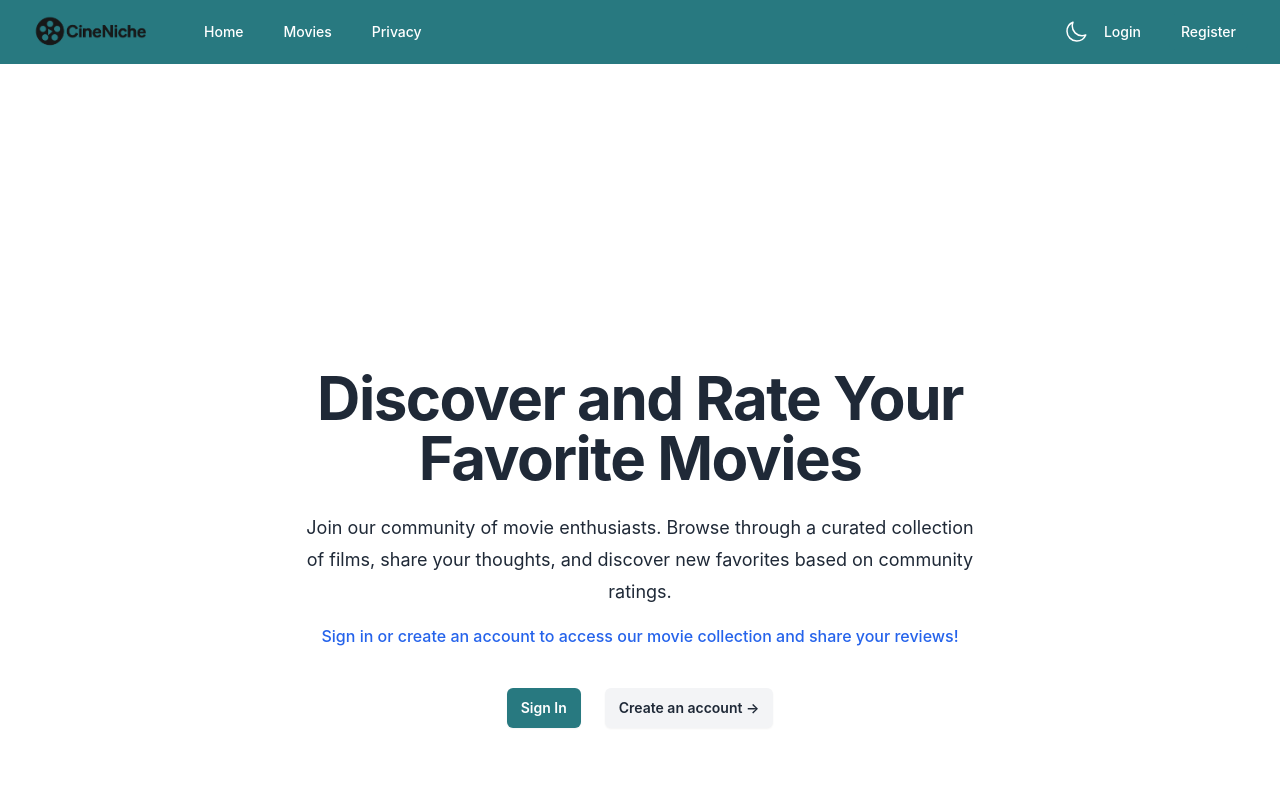
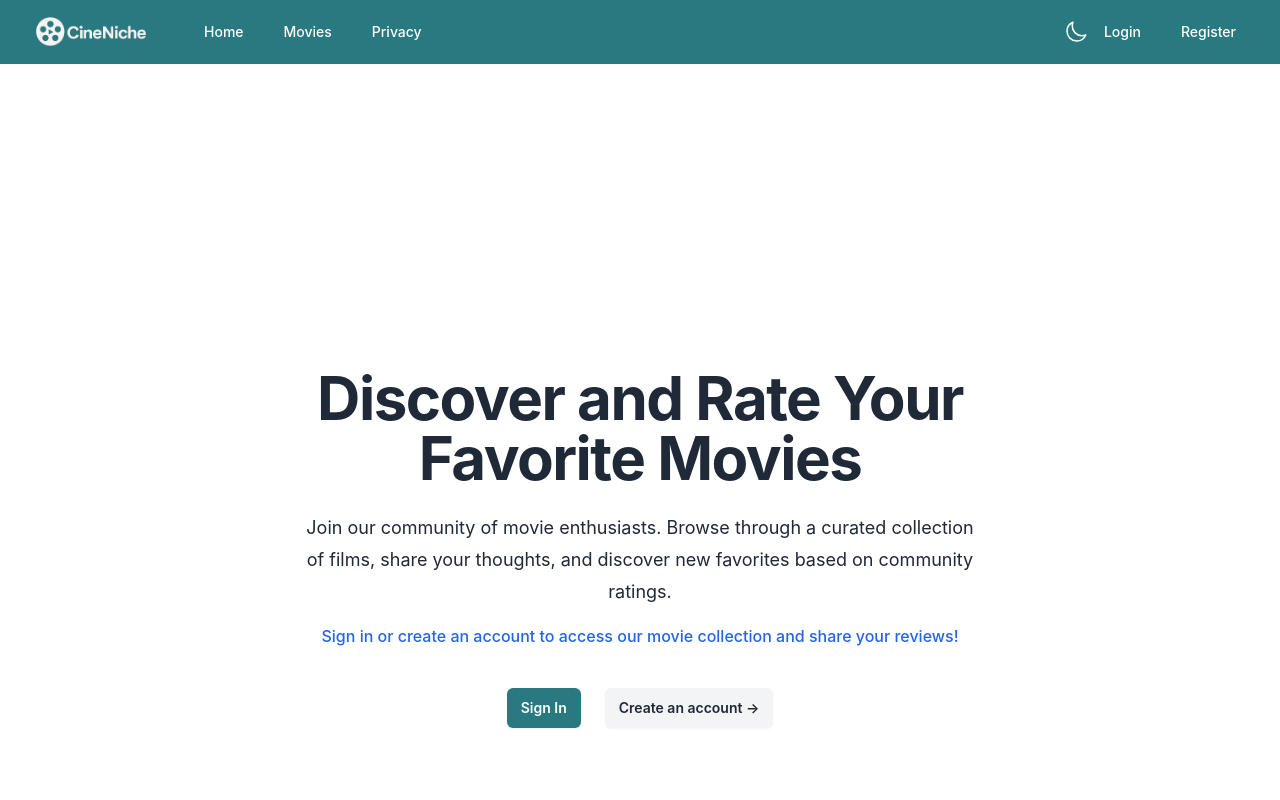
Before and after one commit to benhagg/frontendIntex, a React (Vite) app: page / in a window 1280 px wide. Shown: the top 800 px of the page. Built offline with nearby package versions, Linux system fonts and the light colour scheme.

Commit message:
updated logo

```diff
--- a/src/components/Layout.tsx
+++ b/src/components/Layout.tsx
@@ -66,7 +66,7 @@ const Layout: React.FC<LayoutProps> = ({ children }) => {
                 <div className="flex items-center">
                   <div className="flex-shrink-0">
                     <Link to="/" className="logo">
-                      <img src="./images/logowithwords.png" alt="logo"></img>
+                      <img src="./images/whitelogo.png" alt="logo" />
                     </Link>
                   </div>
                   <div className="hidden md:block">
@@ -173,7 +173,7 @@ const Layout: React.FC<LayoutProps> = ({ children }) => {
                         </Link>
                         <Link
                           to="/register"
-                          className="rounded-md px-3 py-2 text-sm font-medium text-white bg-blue-700 hover:bg-blue-800"
+                          className="rounded-md px-3 py-2 text-sm font-medium text-white hover:bg-opacity-75"
                         >
                           Register
                         </Link>
```
Also changed, not shown: public/images/whitelogo.png (added).
